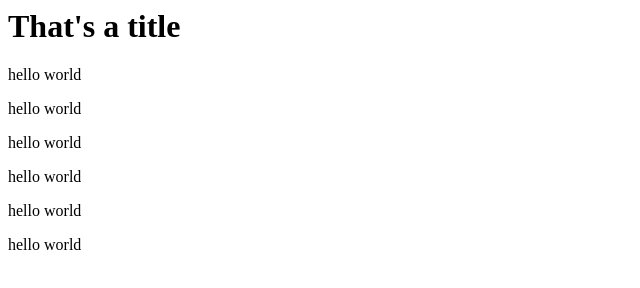
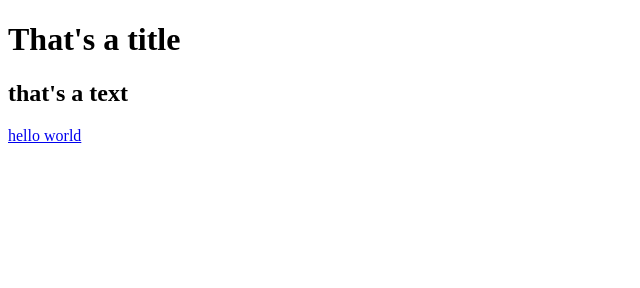
Before and after one commit to SunZiBingFa/wei, a plain HTML site: page index.html in a window 1280 px wide. Shown: the whole page, without its empty margins (0-640 px from the left). Drawn offline with Linux system fonts and the light colour scheme.

Commit message:
hello world

```diff
--- a/index.html
+++ b/index.html
@@ -1,3 +1,4 @@
+<!DOCTYPE html>
 <html>
   <head>
     <meta charset='utf-8'>
@@ -6,11 +7,8 @@
 
   <body>
     <h1>That's a title</h1>
-        <p>hello world</p>
-        <p>hello world</p>
-        <p>hello world</p>
-        <p>hello world</p>
-        <p>hello world</p>
-        <p>hello world</p>
+    <h2>that's a text</h2>
+    <a href="https://www.bilibili.com">hello world</a>
+    <br/>
   </body>
 </html>
```
Also changed, not shown: 1 other file. Lines whose indentation alone changed are shown as unchanged.
